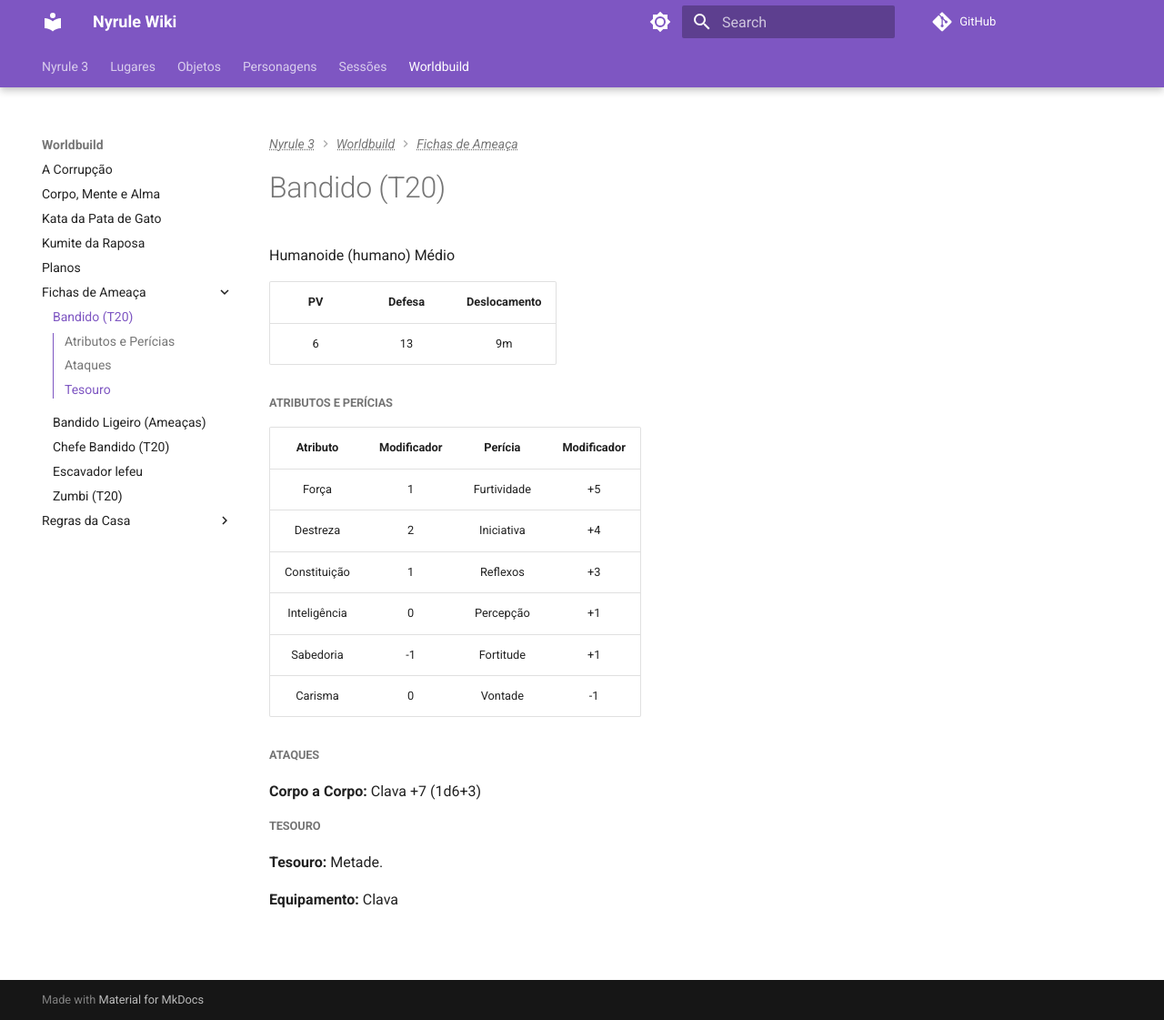
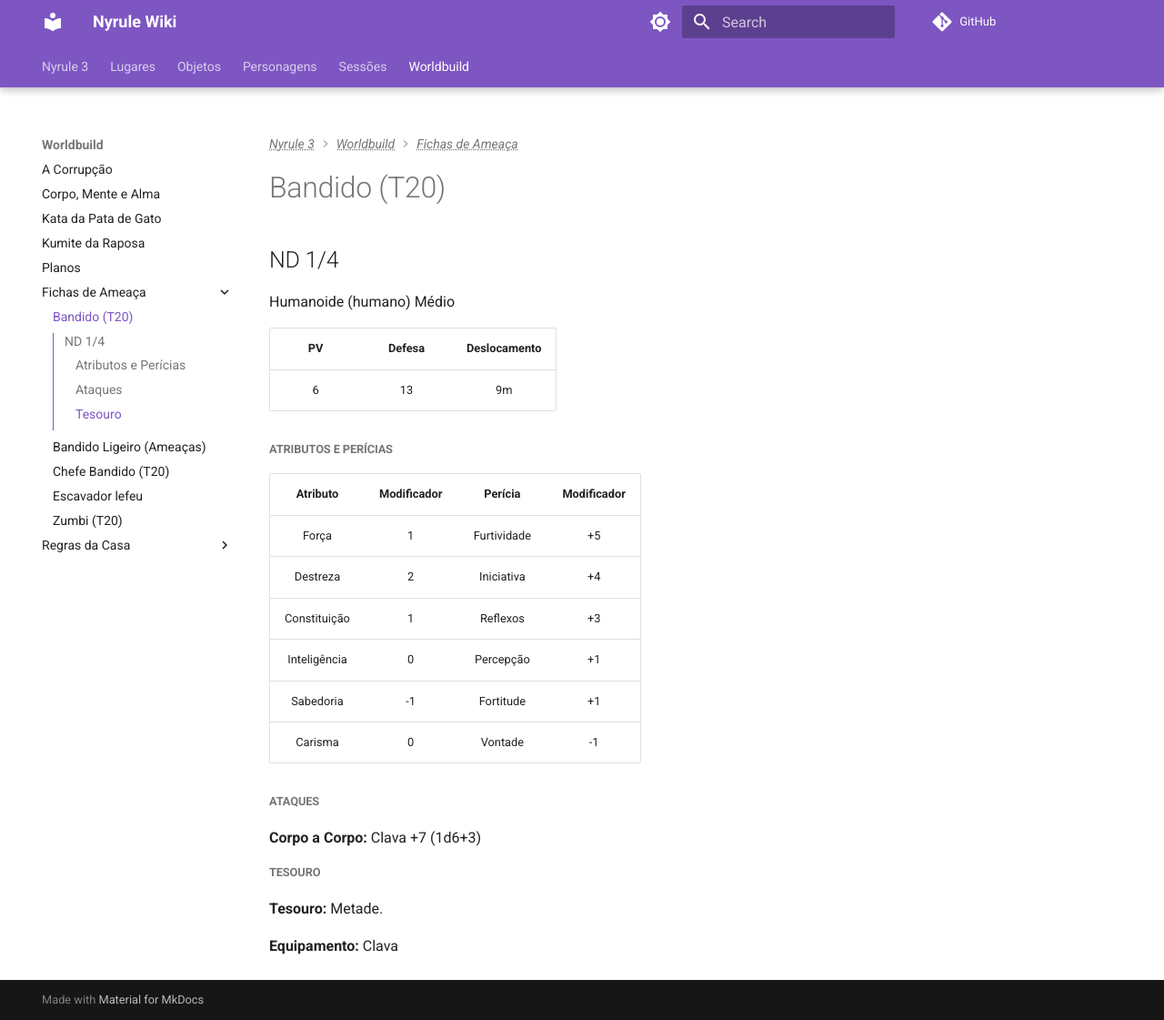
Before and after one commit to NiiMiyo/obsidian-nyrule3, an MkDocs documentation site: the page built from docs/Worldbuild/Fichas de Ameaça/Bandido (T20).md, in a window 1280 px wide and 1121 px high. Shown: the whole window at 91% size. Built offline with MkDocs 1.6.1 and Material for MkDocs 9.7.7, drawn with Linux system fonts in a browser that asks for light colours; comment, search, counter and statistics services are not loaded.

Commit message:
PUSH NOTE : Bandido (T20).md

```diff
--- a/docs/Worldbuild/Fichas de Ameaça/Bandido (T20).md
+++ b/docs/Worldbuild/Fichas de Ameaça/Bandido (T20).md
@@ -2,8 +2,10 @@
 aliases:
   - Bandido
 tags:
-  - ficha-ameaça
+  - Ficha-de-ameaça
 ---
+## ND 1/4
+
 Humanoide (humano) Médio
 
 | PV  | Defesa | Deslocamento |
```
